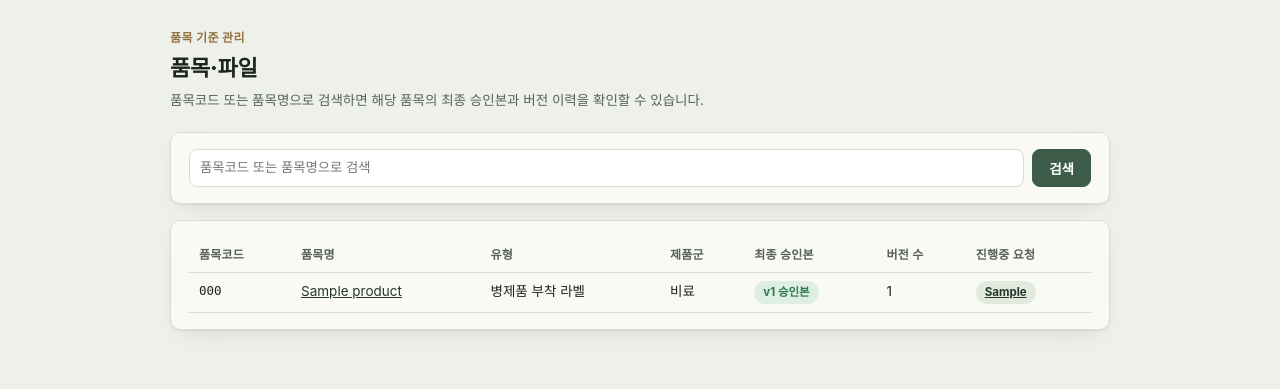
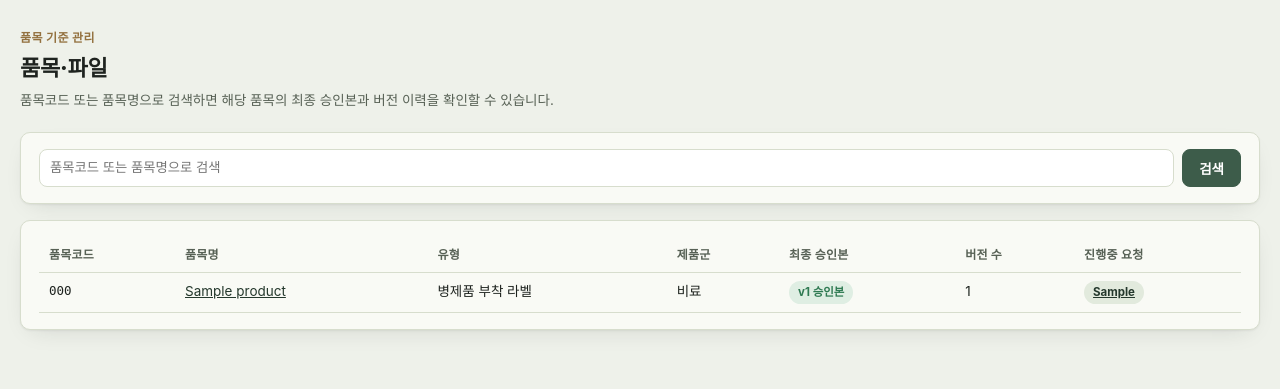
Before and after one commit to nousbo-team/-, a Django app: page /catalog/ in a window 1280 px wide. Shown: the part 56-445 px from the top of the page. Run offline with Django 5.2, Linux system fonts and the light colour scheme; a user stored in the database is signed in; tables that the repository leaves empty hold one stand-in row (values such as "Sample post"); data that the repository does not hold is empty; some web fonts are replaced.

Commit message:
Widen desktop layout and truncate long table text with ellipsis
- .wrap max-width 980px -> 1320px so PC screens use more of the available
  width instead of wrapping long product names across lines.
- New .truncate utility (single-line, ellipsis, title attribute for the
  full value on hover) applied to 품목명/품목/비고 columns across
  dashboard, history, product list, product detail, and bulk-download
  tables — desktop only (min-width: 701px), since the sub-700px card
  layout already wraps text naturally per row.

Co-Authored-By: Claude Sonnet 5 <noreply@anthropic.com>

```diff
--- a/app/static/css/style.css
+++ b/app/static/css/style.css
@@ -102,7 +102,7 @@ a { color: var(--accent-ink); }
   }
 }
 
-.wrap { max-width: 980px; margin: 0 auto; padding: 28px 20px 60px; }
+.wrap { max-width: 1320px; margin: 0 auto; padding: 28px 20px 60px; }
 .wrap.narrow { max-width: 520px; }
 
 h1 { font-size: 22px; font-weight: 800; letter-spacing: -.01em; margin: 0 0 4px; }
@@ -129,6 +129,19 @@ th, td { text-align: left; padding: 8px 10px; border-bottom: 1px solid var(--lin
 thead th { color: var(--ink-soft); font-weight: 700; font-size: 12px; text-transform: uppercase; letter-spacing: .02em; }
 tbody tr:hover { background: var(--accent-soft); }
 .table-wrap { overflow-x: auto; }
+
+/* 데스크톱에서 셀 안 텍스트가 길어 줄바꿈되면 표 높이가 들쭉날쭉해진다 — 한 줄로
+   유지하고 넘치는 부분은 ...으로 줄인다. 실제 전체 값은 title 속성(툴팁)으로 노출.
+   모바일(표→카드 전환, 700px 이하)에서는 줄바꿈이 자연스러우므로 적용하지 않는다. */
+@media (min-width: 701px) {
+  .truncate {
+    display: block;
+    max-width: var(--truncate-width, 320px);
+    overflow: hidden;
+    text-overflow: ellipsis;
+    white-space: nowrap;
+  }
+}
 
 /* 좁은 화면에서는 가로 스크롤 대신 행 하나하나를 카드로 쌓는다 — 각 셀의
    data-label 속성을 항목명으로 앞에 붙여서 표시(각 템플릿에서 <td data-label="...">
--- a/app/templates/catalog/product_detail.html
+++ b/app/templates/catalog/product_detail.html
@@ -42,7 +42,9 @@
           <div class="hint" style="color:var(--danger);margin-top:4px;">⚠ 승인본이 아닙니다 — 인쇄용으로 사용하지 마세요</div>
           {% endif %}
         </td>
-        <td data-label="비고" style="font-size:12.5px;color:var(--ink-soft);">{{ f.note|default:'—' }}</td>
+        <td data-label="비고" style="font-size:12.5px;color:var(--ink-soft);">
+          <span class="truncate" style="--truncate-width:220px;" title="{{ f.note }}">{{ f.note|default:'—' }}</span>
+        </td>
       </tr>
       {% endfor %}
     </tbody>
--- a/app/templates/catalog/product_list.html
+++ b/app/templates/catalog/product_list.html
@@ -21,7 +21,7 @@
       {% for row in rows %}
       <tr>
         <td data-label="품목코드" style="font-family:monospace;font-size:12.5px;">{{ row.product.code }}</td>
-        <td data-label="품목명"><a href="{% url 'catalog:product_detail' row.product.pk %}">{{ row.product.name }}</a></td>
+        <td data-label="품목명"><a class="truncate" href="{% url 'catalog:product_detail' row.product.pk %}" title="{{ row.product.name }}">{{ row.product.name }}</a></td>
         <td data-label="유형">{{ row.product.get_category_display }}</td>
         <td data-label="제품군">{{ row.product.get_product_line_display }}</td>
         <td data-label="최종 승인본">
--- a/app/templates/workflow/bulk.html
+++ b/app/templates/workflow/bulk.html
@@ -49,7 +49,7 @@
           <tr>
             <td data-label="선택"><input type="checkbox" name="products" value="{{ row.product.pk }}"></td>
             <td data-label="품목코드" style="font-family:monospace;font-size:12.5px;">{{ row.product.code }}</td>
-            <td data-label="품목명">{{ row.product.name }}</td>
+            <td data-label="품목명"><span class="truncate" title="{{ row.product.name }}">{{ row.product.name }}</span></td>
             <td data-label="유형">{{ row.product.get_category_display }}</td>
             <td data-label="최종 승인본">
               {% if row.final_file %}<span class="pill pill-final">v{{ row.final_file.version }}</span>{% else %}<span style="color:var(--ink-soft);font-size:12px;">없음</span>{% endif %}
--- a/app/templates/workflow/dashboard.html
+++ b/app/templates/workflow/dashboard.html
@@ -19,7 +19,7 @@
       {% for r in my_requests %}
       <tr>
         <td data-label="요청번호"><a href="{% url 'workflow:request_detail' r.pk %}">{{ r.request_no }}</a></td>
-        <td data-label="품목">{{ r.product.name }}</td>
+        <td data-label="품목"><span class="truncate" title="{{ r.product.name }}">{{ r.product.name }}</span></td>
         <td data-label="사유">{{ r.get_reason_display }}</td>
         <td data-label="상태"><span class="pill {{ r.status_pill_class }}">{{ r.get_status_display }}</span></td>
         <td data-label="진행 흐름">{% include 'workflow/_flow_stepper.html' %}</td>
@@ -55,7 +55,7 @@
       {% for r in pending %}
       <tr>
         <td data-label="요청번호"><a href="{% url 'workflow:request_detail' r.pk %}">{{ r.request_no }}</a></td>
-        <td data-label="품목">{{ r.product.name }}</td>
+        <td data-label="품목"><span class="truncate" title="{{ r.product.name }}">{{ r.product.name }}</span></td>
         <td data-label="상태"><span class="pill {{ r.status_pill_class }}">{{ r.get_status_display }}</span></td>
         <td data-label="진행 흐름">{% include 'workflow/_flow_stepper.html' %}</td>
         {% if role == 'DESIGNER' %}
@@ -108,7 +108,7 @@
       {% for r in all_active %}
       <tr>
         <td data-label="요청번호"><a href="{% url 'workflow:request_detail' r.pk %}">{{ r.request_no }}</a></td>
-        <td data-label="품목">{{ r.product.name }}</td>
+        <td data-label="품목"><span class="truncate" title="{{ r.product.name }}">{{ r.product.name }}</span></td>
         <td data-label="상태"><span class="pill {{ r.status_pill_class }}">{{ r.get_status_display }}</span></td>
         <td data-label="진행 흐름">{% include 'workflow/_flow_stepper.html' %}</td>
         <td data-label="요청자">{{ r.requester.get_full_name|default:r.requester.username }}</td>
--- a/app/templates/workflow/history.html
+++ b/app/templates/workflow/history.html
@@ -33,7 +33,7 @@
       {% for r in page_obj %}
       <tr>
         <td data-label="요청번호"><a href="{% url 'workflow:request_detail' r.pk %}">{{ r.request_no }}</a></td>
-        <td data-label="품목">{{ r.product.name }}</td>
+        <td data-label="품목"><span class="truncate" title="{{ r.product.name }}">{{ r.product.name }}</span></td>
         <td data-label="사유">{{ r.get_reason_display }}</td>
         <td data-label="상태"><span class="pill {{ r.status_pill_class }}">{{ r.get_status_display }}</span></td>
         <td data-label="요청자">{{ r.requester.get_full_name|default:r.requester.username }}</td>
```
